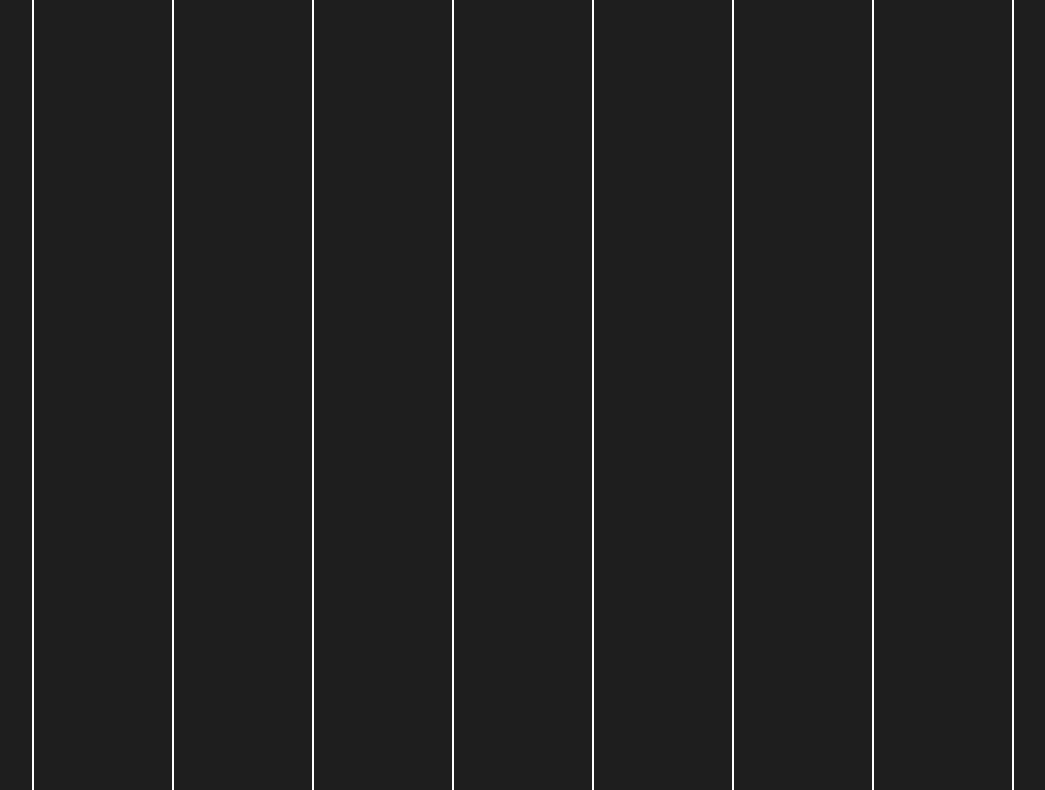
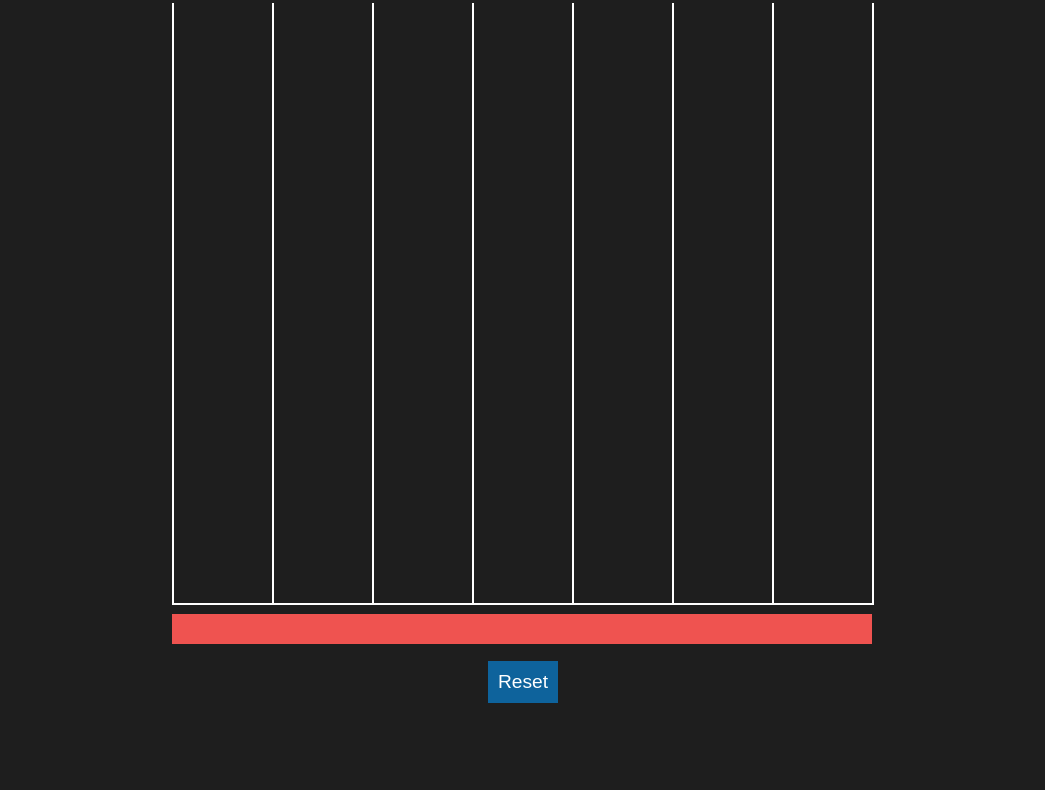
Before and after one commit to ChiliEater/wbe-exercises, a website with bundled scripts: page www/connect4/index.html in a window 1280 px wide. Shown: the part 79-869 px from the top of the page, without its empty margins (117-1162 px from the left). After the commit the page ends 800 px from the top, so only its background shows below. Built offline with nearby package versions, Linux system fonts and the light colour scheme.

Commit message:
Add some documentation

```diff
--- a/www/connect4/css/style.css
+++ b/www/connect4/css/style.css
@@ -2,10 +2,10 @@
 
 :root {
     --bg: #1e1e1e;
-    --cell-size: 140px;
+    --cell-size: 100px;
     --board-width: calc(var(--cell-size) * 7);
     --board-height: calc(var(--cell-size) * 6);
-    --base-margin: 20px;
+    --base-margin: 15px;
 }
 
 * {
--- a/www/connect4/js/events.js
+++ b/www/connect4/js/events.js
@@ -1,11 +1,7 @@
 "use strict"
 import * as model from "./model.js"
 
-/**
- * The element containing the visual chips
- */
 const COLUMNS = document.querySelectorAll("#board > div:not(#free")
-
 const RESET_BTN = document.querySelector("#button-container > button")
 
 /**
--- a/www/connect4/js/main.js
+++ b/www/connect4/js/main.js
@@ -2,6 +2,9 @@
 import * as model from "./model.js"
 import * as events from "./events.js"
 
+/**
+ * A simple object containing some useful information about the game
+ */
 export const config = {
     rows: 6,
     columns: 7,
```
Also changed, not shown: www/connect4/js/model.js (+14 -0 lines), www/connect4/js/renderer.js (+7 -0 lines).
